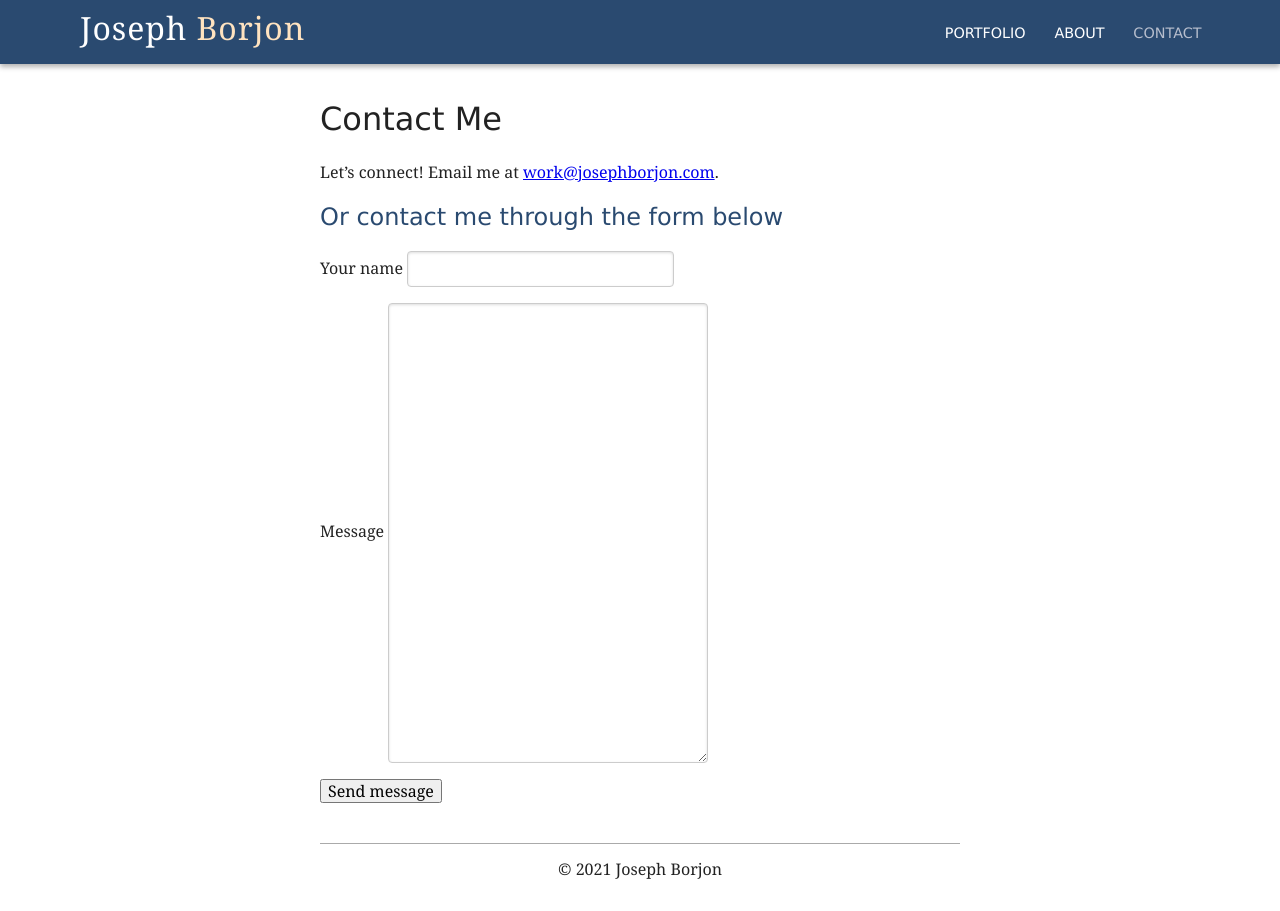
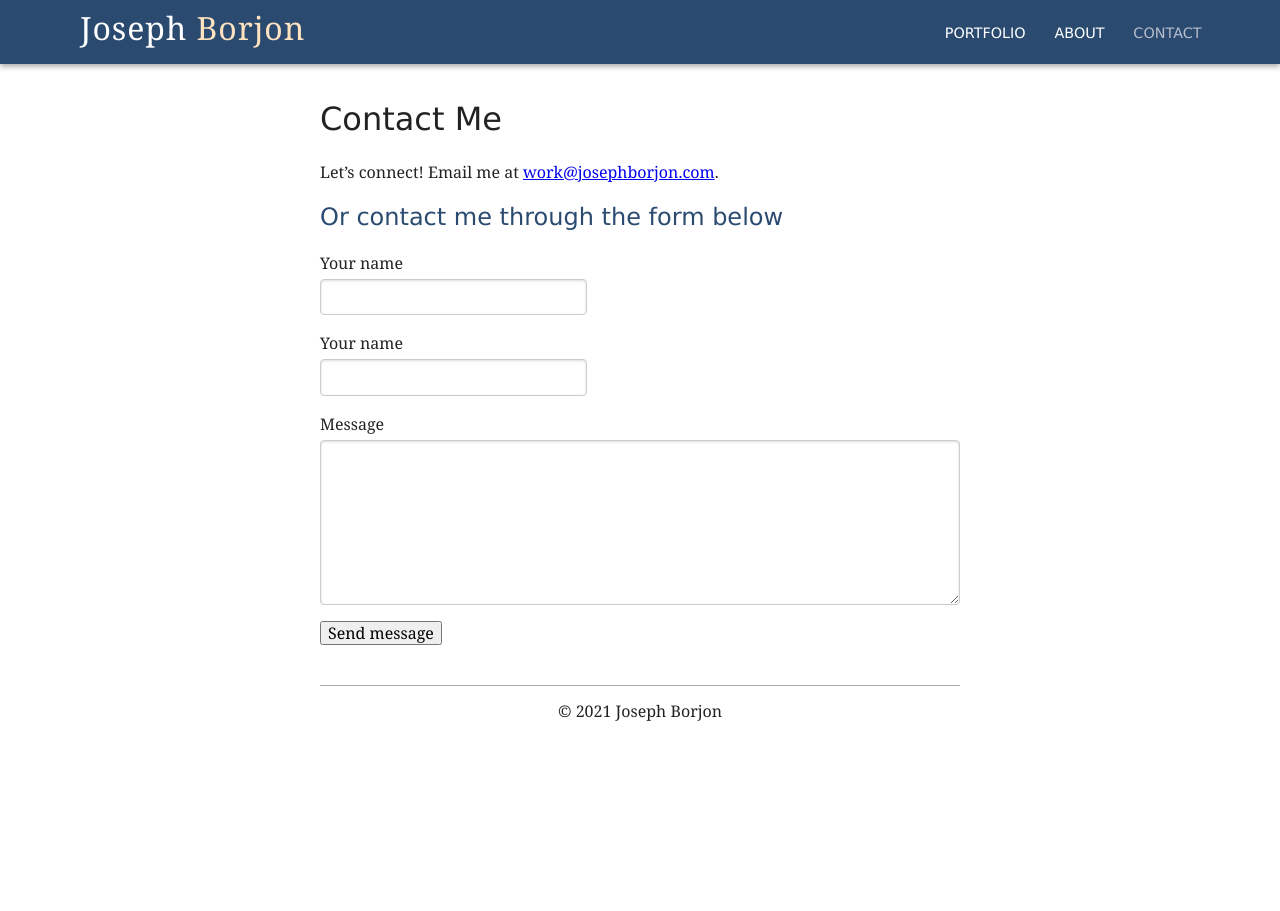
Before and after one commit to jborjon/jborjon.github.io, a Jekyll site: the page built from contact.html, in a window 1280 px wide. Built offline with Jekyll 4.4.1, drawn with Linux system fonts in a browser that asks for light colours; some web fonts are replaced.

Commit message:
Styled contact form

```diff
--- a/contact.html
+++ b/contact.html
@@ -8,14 +8,18 @@ id: contact
 
 <h2>Or contact me through the form below</h2>
 
-<form class="pure-form kwes-form" action="https://kwes.io/api/foreign/forms/GWQQRHUOX2O5yIwqWHD9">
+<form class="pure-form pure-form-stacked kwes-form" action="https://kwes.io/api/foreign/forms/GWQQRHUOX2O5yIwqWHD9">
   <p>
-    <label for="name">Your name</label>
-    <input type="text" name="name" rules="required|max:255">
+    <label for="client-name">Your name</label>
+    <input type="text" name="client-name" rules="required|max:255">
+  </p>
+  <p>
+    <label for="subject">Your name</label>
+    <input type="text" name="subject" rules="max:255">
   </p>
   <p>
     <label for="client-message">Message</label>
-    <textarea class="pure-input-1-2" name="client-message" cols="64" rows="24"></textarea>
+    <textarea required name="client-message" cols="80" rows="8"></textarea>
   </p>
 
   <button type="submit">Send message</button>
--- a/style/base.css
+++ b/style/base.css
@@ -50,6 +50,12 @@ h5,
 h6 {
   font-family: Oswald, Verdana, Tahoma, Helvetica, Arial, sans-serif;
   font-weight: normal;
+}
+
+textarea {
+  max-width: 100%;
+  color: var(--color-text-primary);
+  font-family: Verdana, Tahoma, Helvetica, Arial, sans-serif;
 }
 
 .page-header {
```
